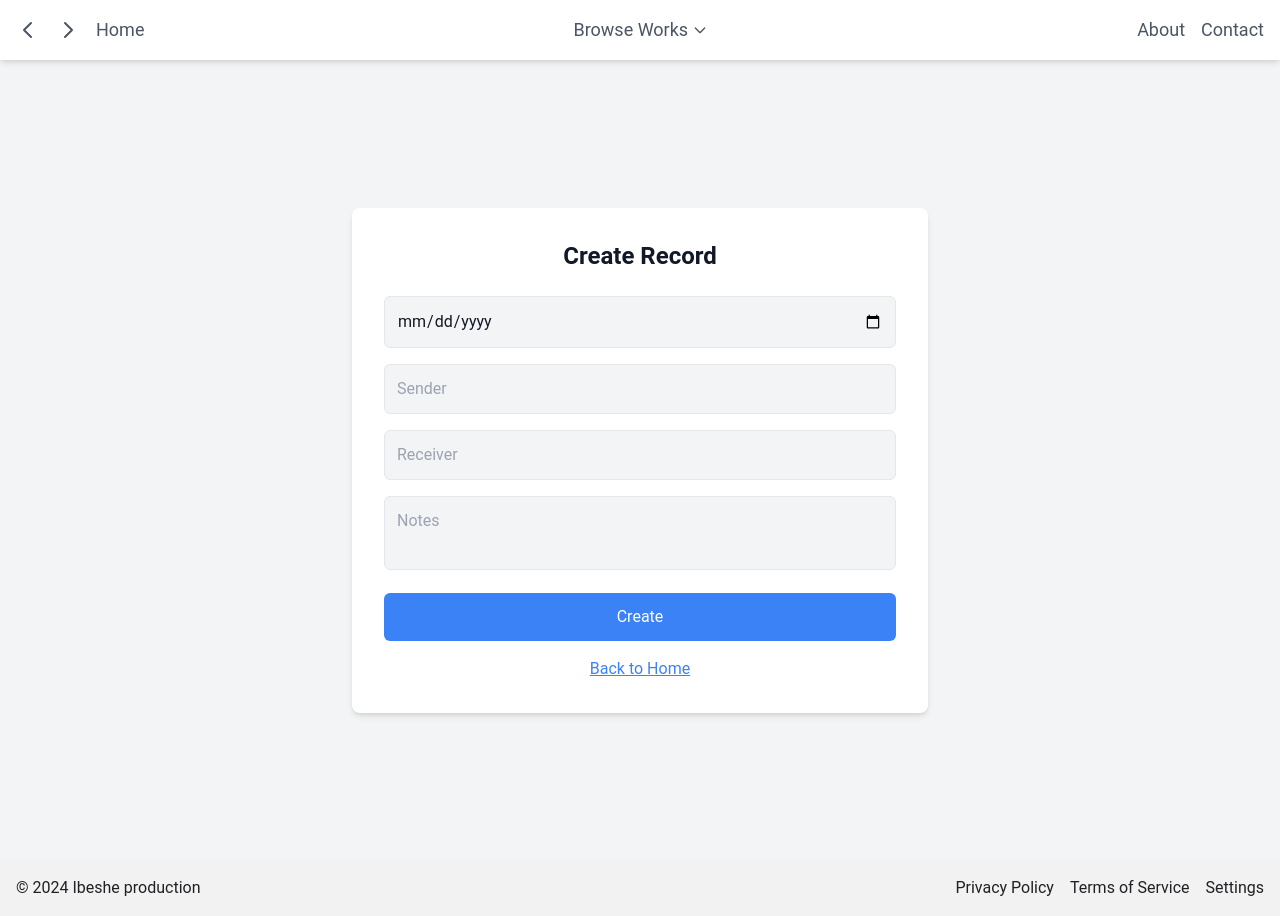
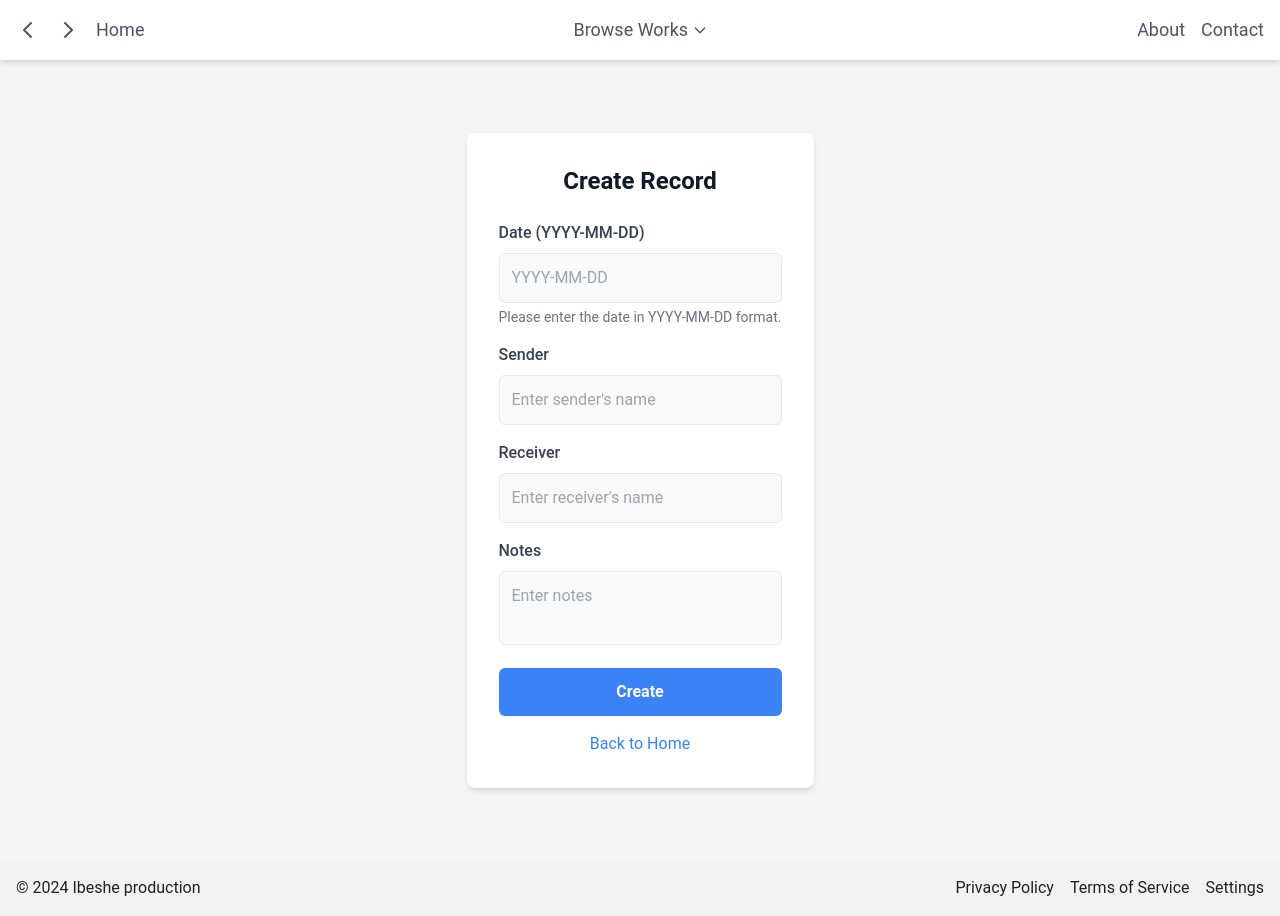
Before and after one commit to ibeshesumne/sandbox, a React (Create React App) app: page /create in a window 1280 px wide. Built offline with nearby package versions, Linux system fonts and the light colour scheme; no server answers.

Commit message:
tweak for dark mode contrast in read and create record using createdatamodal

```diff
--- a/src/components/features/CreateDataForm.js
+++ b/src/components/features/CreateDataForm.js
@@ -2,57 +2,124 @@
 import React from 'react';
 import { Link } from 'react-router-dom';
 
-const CreateDataForm = ({ formData, handleChange, handleSubmit }) => (
+const CreateDataForm = ({ formData, handleChange, handleSubmit }) => {
+  // Helper function to validate the date input
+  const handleDateChange = (e) => {
+    const value = e.target.value;
+    // Regex to match YYYY-MM-DD format
+    const isValid = /^\d{4}-\d{2}-\d{2}$/.test(value);
+    if (isValid || value === "") {
+      handleChange(e); // Only update state if valid
+    }
+  };
+
+  return (
     <div className="min-h-screen flex items-center justify-center bg-gray-100 dark:bg-gray-900">
       <div className="max-w-xl p-8 bg-white dark:bg-gray-800 rounded-lg shadow-md">
         <h2 className="text-2xl font-bold text-gray-900 dark:text-white mb-6 text-center">
           Create Record
         </h2>
         <form onSubmit={handleSubmit} className="space-y-4">
+          {/* Date Field */}
+          <div>
+            <label
+              htmlFor="date"
+              className="block text-gray-700 dark:text-gray-300 font-medium mb-2"
+            >
+              Date (YYYY-MM-DD)
+            </label>
             <input
-          type="date"
+              id="date"
+              type="text" // Switch to type="text"
               name="date"
               value={formData.date}
-          onChange={handleChange}
-          placeholder="Date"
+              onChange={handleDateChange}
+              placeholder="YYYY-MM-DD" // Enforced placeholder
               required
-          className="w-full p-3 border rounded-md bg-gray-100 dark:bg-gray-800 text-gray-900 dark:text-white"
+              className="w-full p-3 border rounded-md bg-gray-50 dark:bg-gray-700 text-gray-900 dark:text-gray-200 placeholder-gray-400 dark:placeholder-gray-500 focus:outline-none focus:ring-2 focus:ring-blue-500 dark:focus:ring-blue-400"
             />
+            <p className="text-sm text-gray-500 dark:text-gray-400 mt-1">
+              Please enter the date in YYYY-MM-DD format.
+            </p>
+          </div>
+
+          {/* Sender Field */}
+          <div>
+            <label
+              htmlFor="sender"
+              className="block text-gray-700 dark:text-gray-300 font-medium mb-2"
+            >
+              Sender
+            </label>
             <input
+              id="sender"
               type="text"
               name="sender"
               value={formData.sender}
               onChange={handleChange}
-          placeholder="Sender"
+              placeholder="Enter sender's name"
               required
-          className="w-full p-3 border rounded-md bg-gray-100 dark:bg-gray-800 text-gray-900 dark:text-white"
+              className="w-full p-3 border rounded-md bg-gray-50 dark:bg-gray-700 text-gray-900 dark:text-gray-200 placeholder-gray-400 dark:placeholder-gray-500 focus:outline-none focus:ring-2 focus:ring-blue-500 dark:focus:ring-blue-400"
             />
+          </div>
+
+          {/* Receiver Field */}
+          <div>
+            <label
+              htmlFor="receiver"
+              className="block text-gray-700 dark:text-gray-300 font-medium mb-2"
+            >
+              Receiver
+            </label>
             <input
+              id="receiver"
               type="text"
               name="receiver"
               value={formData.receiver}
               onChange={handleChange}
-          placeholder="Receiver"
+              placeholder="Enter receiver's name"
               required
-          className="w-full p-3 border rounded-md bg-gray-100 dark:bg-gray-800 text-gray-900 dark:text-white"
+              className="w-full p-3 border rounded-md bg-gray-50 dark:bg-gray-700 text-gray-900 dark:text-gray-200 placeholder-gray-400 dark:placeholder-gray-500 focus:outline-none focus:ring-2 focus:ring-blue-500 dark:focus:ring-blue-400"
             />
+          </div>
+
+          {/* Notes Field */}
+          <div>
+            <label
+              htmlFor="notes"
+              className="block text-gray-700 dark:text-gray-300 font-medium mb-2"
+            >
+              Notes
+            </label>
             <textarea
+              id="notes"
               name="notes"
               value={formData.notes}
               onChange={handleChange}
-          placeholder="Notes"
+              placeholder="Enter notes"
               required
-          className="w-full p-3 border rounded-md bg-gray-100 dark:bg-gray-800 text-gray-900 dark:text-white resize-none"
+              className="w-full p-3 border rounded-md bg-gray-50 dark:bg-gray-700 text-gray-900 dark:text-gray-200 placeholder-gray-400 dark:placeholder-gray-500 resize-none focus:outline-none focus:ring-2 focus:ring-blue-500 dark:focus:ring-blue-400"
             />
-        <button className="w-full bg-blue-500 text-white py-3 rounded-md hover:bg-blue-600 transition">
+          </div>
+
+          {/* Submit Button */}
+          <button
+            type="submit"
+            className="w-full py-3 bg-blue-500 text-white font-bold rounded-md hover:bg-blue-600 dark:bg-blue-700 dark:hover:bg-blue-800 transition focus:outline-none focus:ring-2 focus:ring-blue-500 dark:focus:ring-blue-400"
+          >
             Create
           </button>
         </form>
-      <Link to="/" className="block text-center mt-4 text-blue-500 underline">
+        {/* Back to Home Link */}
+        <Link
+          to="/"
+          className="block text-center mt-4 text-blue-500 dark:text-blue-400 hover:underline"
+        >
           Back to Home
         </Link>
       </div>
     </div>
   );
+};
 
 export default CreateDataForm;
--- a/src/components/features/CreateDataModal.js
+++ b/src/components/features/CreateDataModal.js
@@ -31,54 +31,105 @@ const CreateDataModal = ({ onClose }) => {
   };
 
   return (
-    <div className="fixed inset-0 bg-gray-600 bg-opacity-50 overflow-y-auto h-full w-full">
-      <div className="relative top-20 mx-auto p-5 border w-96 shadow-lg rounded-md bg-white dark:bg-gray-800">
-        <h2 className="text-2xl font-bold text-gray-900 dark:text-white mb-6 text-center">
+    <div className="fixed inset-0 bg-gray-600 bg-opacity-50 flex justify-center items-center">
+      <div className="relative w-11/12 max-w-lg p-6 bg-white dark:bg-gray-800 rounded-lg shadow-lg">
+        <h2 className="text-2xl font-bold text-gray-900 dark:text-white mb-4 text-center">
           Create Record
         </h2>
         <form onSubmit={handleSubmit} className="space-y-4">
+          {/* Date Field */}
+          <div>
+            <label
+              htmlFor="date"
+              className="block text-gray-700 dark:text-gray-300 font-medium mb-1"
+            >
+              Date (YYYY-MM-DD)
+            </label>
             <input
-            type="date"
+              id="date"
+              type="text"
               name="date"
               value={formData.date}
               onChange={handleChange}
-            placeholder="Date"
+              placeholder="YYYY-MM-DD"
               required
-            className="w-full p-3 border rounded-md bg-gray-100 dark:bg-gray-800 text-gray-900 dark:text-white"
+              className="w-full px-3 py-2 border rounded-md bg-gray-50 dark:bg-gray-700 text-gray-900 dark:text-gray-200 placeholder-gray-500 dark:placeholder-gray-400 focus:outline-none focus:ring-2 focus:ring-blue-500 dark:focus:ring-blue-400"
             />
+            <p className="text-sm text-gray-500 dark:text-gray-400 mt-1">
+              Please enter the date in YYYY-MM-DD format.
+            </p>
+          </div>
+
+          {/* Sender Field */}
+          <div>
+            <label
+              htmlFor="sender"
+              className="block text-gray-700 dark:text-gray-300 font-medium mb-1"
+            >
+              Sender
+            </label>
             <input
+              id="sender"
               type="text"
               name="sender"
               value={formData.sender}
               onChange={handleChange}
-            placeholder="Sender"
+              placeholder="Enter sender's name"
               required
-            className="w-full p-3 border rounded-md bg-gray-100 dark:bg-gray-800 text-gray-900 dark:text-white"
+              className="w-full px-3 py-2 border rounded-md bg-gray-50 dark:bg-gray-700 text-gray-900 dark:text-gray-200 placeholder-gray-500 dark:placeholder-gray-400 focus:outline-none focus:ring-2 focus:ring-blue-500 dark:focus:ring-blue-400"
             />
+          </div>
+
+          {/* Receiver Field */}
+          <div>
+            <label
+              htmlFor="receiver"
+              className="block text-gray-700 dark:text-gray-300 font-medium mb-1"
+            >
+              Receiver
+            </label>
             <input
+              id="receiver"
               type="text"
               name="receiver"
               value={formData.receiver}
               onChange={handleChange}
-            placeholder="Receiver"
+              placeholder="Enter receiver's name"
               required
-            className="w-full p-3 border rounded-md bg-gray-100 dark:bg-gray-800 text-gray-900 dark:text-white"
+              className="w-full px-3 py-2 border rounded-md bg-gray-50 dark:bg-gray-700 text-gray-900 dark:text-gray-200 placeholder-gray-500 dark:placeholder-gray-400 focus:outline-none focus:ring-2 focus:ring-blue-500 dark:focus:ring-blue-400"
             />
+          </div>
+
+          {/* Notes Field */}
+          <div>
+            <label
+              htmlFor="notes"
+              className="block text-gray-700 dark:text-gray-300 font-medium mb-1"
+            >
+              Notes
+            </label>
             <textarea
+              id="notes"
               name="notes"
               value={formData.notes}
               onChange={handleChange}
-            placeholder="Notes"
+              placeholder="Enter notes"
               required
-            className="w-full p-3 border rounded-md bg-gray-100 dark:bg-gray-800 text-gray-900 dark:text-white resize-none"
+              className="w-full px-3 py-2 border rounded-md bg-gray-50 dark:bg-gray-700 text-gray-900 dark:text-gray-200 placeholder-gray-500 dark:placeholder-gray-400 resize-none focus:outline-none focus:ring-2 focus:ring-blue-500 dark:focus:ring-blue-400"
             />
-          <button className="w-full bg-blue-500 text-white py-3 rounded-md hover:bg-blue-600 transition">
+          </div>
+
+          {/* Submit Button */}
+          <button
+            type="submit"
+            className="w-full py-2 bg-blue-500 text-white font-bold rounded-md hover:bg-blue-600 dark:bg-blue-700 dark:hover:bg-blue-800 transition focus:outline-none focus:ring-2 focus:ring-blue-500 dark:focus:ring-blue-400"
+          >
             Create
           </button>
         </form>
         <button
           onClick={onClose}
-          className="block text-center mt-4 text-blue-500 underline"
+          className="block mt-4 text-blue-500 dark:text-blue-400 text-center underline hover:no-underline"
         >
           Close
         </button>
--- a/src/components/features/ReadDataContainer.js
+++ b/src/components/features/ReadDataContainer.js
@@ -5,15 +5,20 @@ import { ref, onValue } from 'firebase/database';
 import ReadDataList from './ReadDataList';
 
 function ReadDataContainer({ searchQuery, resetSearch }) {
-  const [data, setData] = useState({});
-  const [filteredData, setFilteredData] = useState({});
+  const [data, setData] = useState([]);
+  const [filteredData, setFilteredData] = useState([]);
   const location = useLocation();
 
   useEffect(() => {
     const dbRef = ref(db, 'letters');
     onValue(dbRef, (snapshot) => {
-      const data = snapshot.val() || {};
-      setData(data);
+      const rawData = snapshot.val() || {};
+      // Convert the object to an array of records
+      const dataArray = Object.keys(rawData).map((key) => ({
+        id: key,
+        ...rawData[key],
+      }));
+      setData(dataArray);
     });
   }, []);
 
@@ -25,17 +30,13 @@ function ReadDataContainer({ searchQuery, resetSearch }) {
   }, [location, data, resetSearch]);
 
   useEffect(() => {
-    let results = { ...data };
+    let results = [...data]; // Make a copy of the data array
 
     if (searchQuery) {
-      results = Object.keys(results).reduce((acc, key) => {
-        const record = results[key];
+      results = results.filter((record) => {
         const recordString = Object.values(record).join(' ').toLowerCase();
-        if (recordString.includes(searchQuery.toLowerCase())) {
-          acc[key] = record;
-        }
-        return acc;
-      }, {});
+        return recordString.includes(searchQuery.toLowerCase());
+      });
     }
 
     setFilteredData(results);
```
Also changed, not shown: src/components/features/ReadDataList.js (+30 -18 lines), 2 other files (tests, documents, lock files or other folders). Lines whose indentation alone changed are shown as unchanged.
